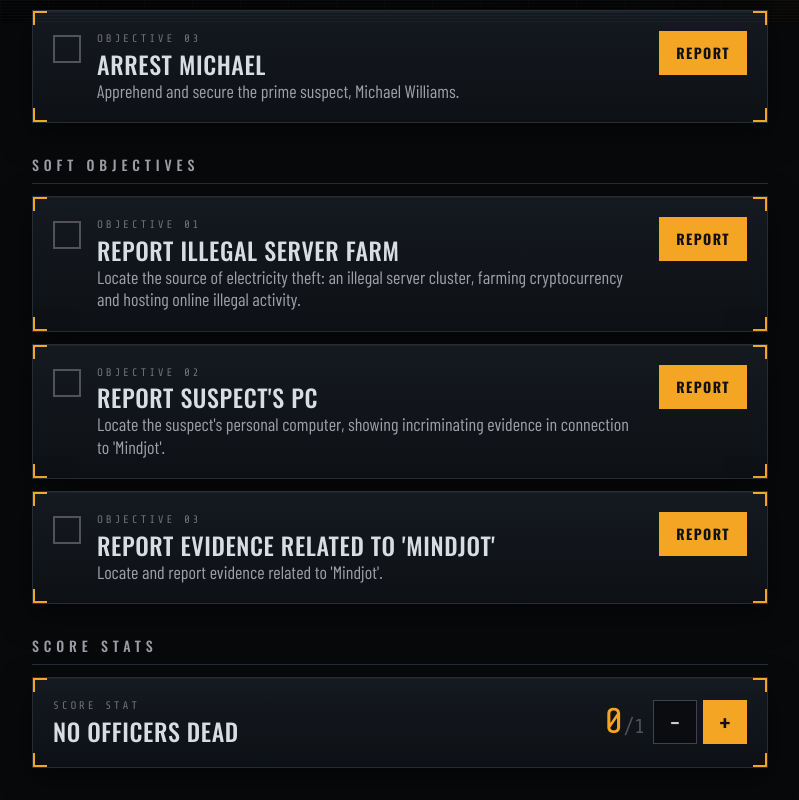
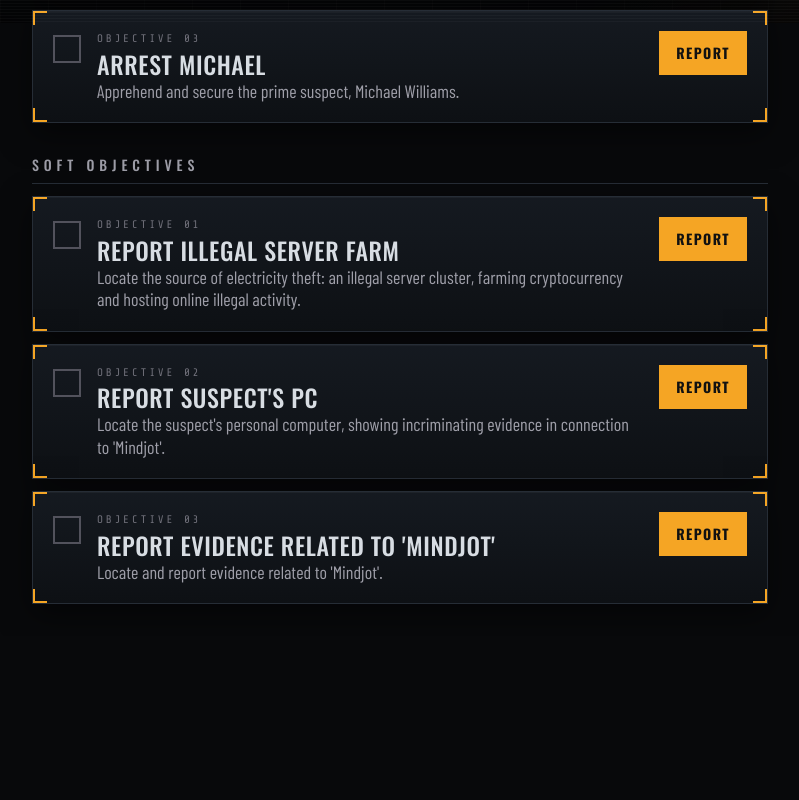
Before and after one commit to moonyxc/ReadyOrNot_Mission-Tracker, a Next.js app: page /mission/23-megabytes-a-second in a window 1280 px wide. Shown: the part 777-1577 px from the top of the page, without its empty margins (240-1039 px from the left). After the commit the page ends 1413 px from the top, so only its background shows below. Built offline with nearby package versions, Linux system fonts and the light colour scheme.

Commit message:
refactor: remove score stats from mission structure and related components

```diff
--- a/src/app/Tracker.tsx
+++ b/src/app/Tracker.tsx
@@ -6,7 +6,6 @@ import {
   getManualPersonnelCounters,
   personnelCounterKeys,
   type Mission,
-  type MissionScoreStat,
   type Objective,
   type PersonnelCounter,
 } from "./missions";
@@ -220,64 +219,6 @@ function PersonnelCounterRow({
   );
 }
 
-function ScoreStatRow({
-  stat,
-  value,
-  onSet,
-}: {
-  stat: MissionScoreStat;
-  value: number;
-  onSet: (n: number) => void;
-}) {
-  const complete = value >= stat.target;
-
-  return (
-    <li className="panel relative p-4 sm:p-5">
-      <div className="flex flex-wrap items-center justify-between gap-4">
-        <div>
-          <p className="font-mono text-[11px] tracking-[0.25em] text-zinc-500">
-            SCORE STAT
-          </p>
-          <h3 className="font-display text-xl uppercase tracking-wide sm:text-2xl">
-            {stat.title}
-          </h3>
-        </div>
-
-        <div className="flex w-full shrink-0 items-center justify-between gap-2 sm:w-auto sm:justify-end">
-          <output
-            aria-label={`${stat.title} score`}
-            aria-live="polite"
-            className={`font-mono text-4xl leading-none ${
-              complete ? "text-ok" : "text-amber"
-            }`}
-          >
-            {value}
-            <span className="text-xl text-zinc-600">/{stat.target}</span>
-          </output>
-          <div className="flex gap-1.5">
-            <button
-              type="button"
-              onClick={() => onSet(Math.max(0, value - 1))}
-              className="btn h-11 w-11 text-2xl"
-              aria-label={`Decrease ${stat.title}`}
-            >
-              −
-            </button>
-            <button
-              type="button"
-              onClick={() => onSet(Math.min(stat.target, value + 1))}
-              className="btn btn-primary h-11 w-11 text-2xl"
-              aria-label={`Increase ${stat.title}`}
-            >
-              +
-            </button>
-          </div>
-        </div>
-      </div>
-    </li>
-  );
-}
-
 function Section({
   title,
   children,
@@ -367,15 +308,12 @@ export default function Tracker({ mission }: { mission: Mission }) {
       0,
       Math.min(counts[o.id] ?? 0, o.target ?? Number.MAX_SAFE_INTEGER),
     );
-  const scoreStatVal = (stat: MissionScoreStat) =>
-    Math.max(0, Math.min(counts[stat.id] ?? 0, stat.target));
   const done = (o: Objective) =>
     o.target !== null && val(o) >= o.target;
 
   const objs = mission.objectives;
   const mains = objs.filter((o) => o.type === "main");
   const softs = objs.filter((o) => o.type === "soft");
-  const scoreStats = mission.scoreStats ?? [];
   const manualPersonnelCounters = getManualPersonnelCounters(mission);
 
   const knownObjectives = objs.filter((o) => o.target !== null);
@@ -521,21 +459,6 @@ export default function Tracker({ mission }: { mission: Mission }) {
         </ul>
       </Section>
 
-      {scoreStats.length > 0 && (
-        <Section title="Score Stats">
-          <ul className="flex flex-col gap-3">
-            {scoreStats.map((stat) => (
-              <ScoreStatRow
-                key={stat.id}
-                stat={stat}
-                value={scoreStatVal(stat)}
-                onSet={(n) => set(stat.id, n)}
-              />
-            ))}
-          </ul>
-        </Section>
-      )}
-
     </div>
   );
 }
--- a/src/app/missions.ts
+++ b/src/app/missions.ts
@@ -10,19 +10,12 @@ export type Objective = {
   type: ObjectiveType;
 };
 
-export type MissionScoreStat = {
-  id: string;
-  title: string;
-  target: number;
-};
-
 export type Mission = {
   id: string;
   number: number;
   name: string;
   group: string;
   objectives: Objective[];
-  scoreStats?: MissionScoreStat[];
 };
 
 export const personnelCounterCategories = ["suspects", "civilians"] as const;
@@ -53,13 +46,8 @@ export function getPersonnelCountObjective(
 export function getManualPersonnelCounters(
   mission: Mission,
 ): PersonnelCounter[] {
-  const scoreStatIds = new Set(
-    (mission.scoreStats ?? []).map((stat) => stat.id),
-  );
   return personnelCounterCategories.filter(
-    (counter) =>
-      !getPersonnelCountObjective(mission, counter) &&
-      !scoreStatIds.has(personnelCounterKeys[counter]),
+    (counter) => !getPersonnelCountObjective(mission, counter),
   );
 }
 
@@ -109,13 +97,6 @@ export const missions: Mission[] = [
         kind: "check",
         target: 1,
         type: "soft",
-      },
-    ],
-    scoreStats: [
-      {
-        id: "score-no-officers-dead",
-        title: "No Officers Dead",
-        target: 1,
       },
     ],
   },
@@ -172,13 +153,6 @@ export const missions: Mission[] = [
         kind: "check",
         target: 1,
         type: "soft",
-      },
-    ],
-    scoreStats: [
-      {
-        id: "score-no-officers-dead",
-        title: "No Officers Dead",
-        target: 1,
       },
     ],
   },
@@ -245,23 +219,6 @@ export const missions: Mission[] = [
         type: "soft",
       },
     ],
-    scoreStats: [
-      {
-        id: "score-downed-officers-reported",
-        title: "Downed Officers Reported",
-        target: 1,
-      },
-      {
-        id: "score-evidence-secured",
-        title: "Evidence Secured",
-        target: 17,
-      },
-      {
-        id: "score-no-officers-dead",
-        title: "No Officers Dead",
-        target: 1,
-      },
-    ],
   },
   {
     id: "the-spider",
@@ -292,18 +249,6 @@ export const missions: Mission[] = [
         kind: "check",
         target: 1,
         type: "main",
-      },
-    ],
-    scoreStats: [
-      {
-        id: "score-evidence-secured",
-        title: "Evidence Secured",
-        target: 17,
-      },
-      {
-        id: "score-no-officers-dead",
-        title: "No Officers Dead",
-        target: 1,
       },
     ],
   },
--- a/src/app/tracker-storage.ts
+++ b/src/app/tracker-storage.ts
@@ -13,7 +13,6 @@ function isRecord(value: unknown): value is Record<string, unknown> {
 }
 
 export function emptyCounts(mission: Mission): Counts {
-  const scoreStats = mission.scoreStats ?? [];
   const manualPersonnelCounterIds = getManualPersonnelCounters(mission).map(
     (counter) => personnelCounterKeys[counter],
   );
@@ -21,7 +20,6 @@ export function emptyCounts(mission: Mission): Counts {
   return Object.fromEntries([
     ...mission.objectives.map((objective) => [objective.id, 0]),
     ...manualPersonnelCounterIds.map((id) => [id, 0]),
-    ...scoreStats.map((stat) => [stat.id, 0]),
   ]);
 }
 
@@ -45,9 +43,6 @@ export function parseStoredCounts(
   }
 
   let invalid = false;
-  const scoreStats = mission.scoreStats ?? [];
-  const scoreStatIds = new Set(scoreStats.map((stat) => stat.id));
-
   for (const objective of mission.objectives) {
     const value = parsed[objective.id];
     if (value === undefined) continue;
@@ -65,24 +60,8 @@ export function parseStoredCounts(
     counts[objective.id] = normalized;
   }
 
-  for (const stat of scoreStats) {
-    const value = parsed[stat.id];
-    if (value === undefined) continue;
-
-    if (typeof value !== "number" || !Number.isFinite(value)) {
-      invalid = true;
-      continue;
-    }
-
-    const normalized = Math.max(0, Math.min(stat.target, Math.floor(value)));
-    if (normalized !== value) invalid = true;
-    counts[stat.id] = normalized;
-  }
-
   for (const counter of personnelCounterCategories) {
     const id = personnelCounterKeys[counter];
-    if (scoreStatIds.has(id)) continue;
-
     const value = parsed[id];
     if (value === undefined) continue;
 
```
Also changed, not shown: 2 other files (tests, documents, lock files or other folders).
